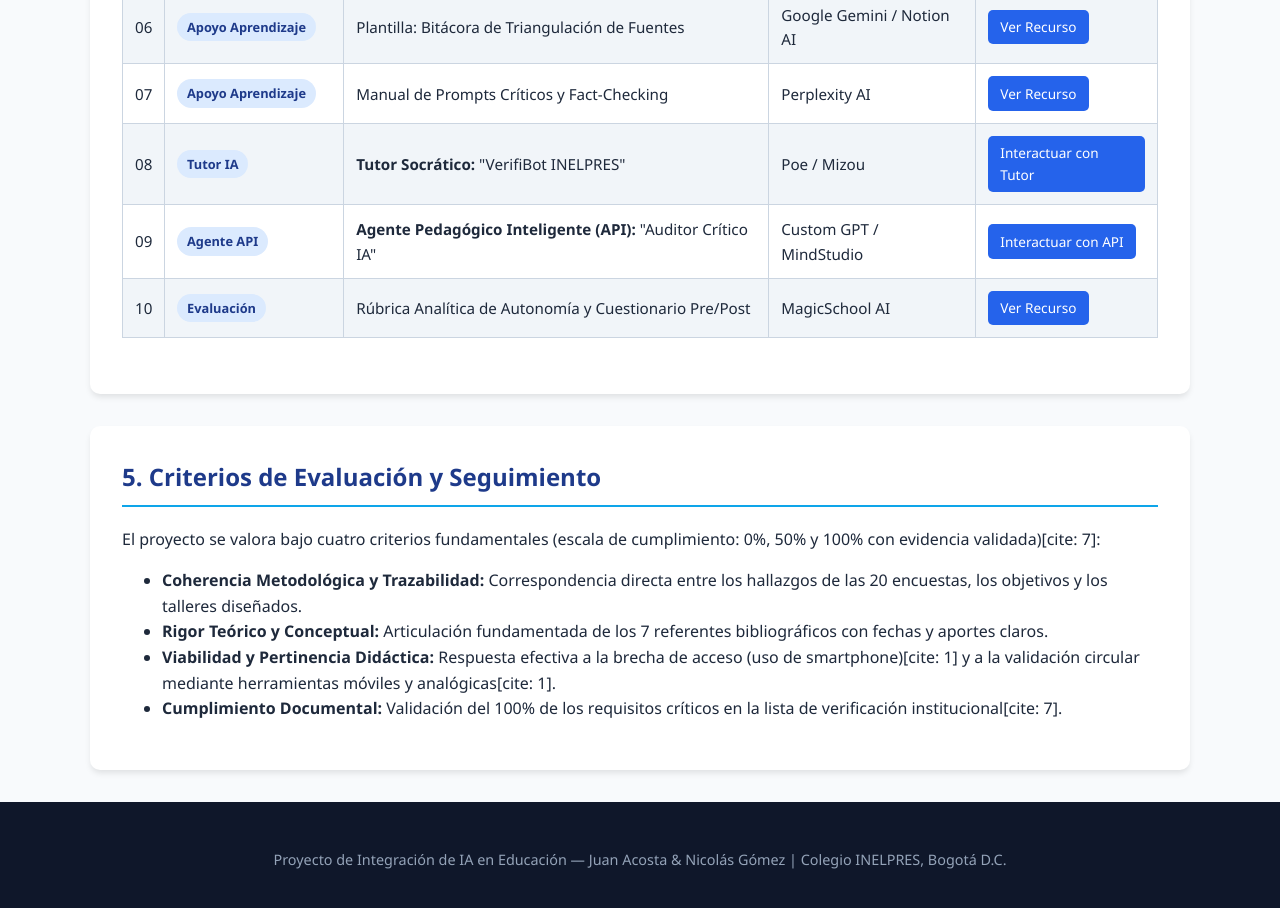
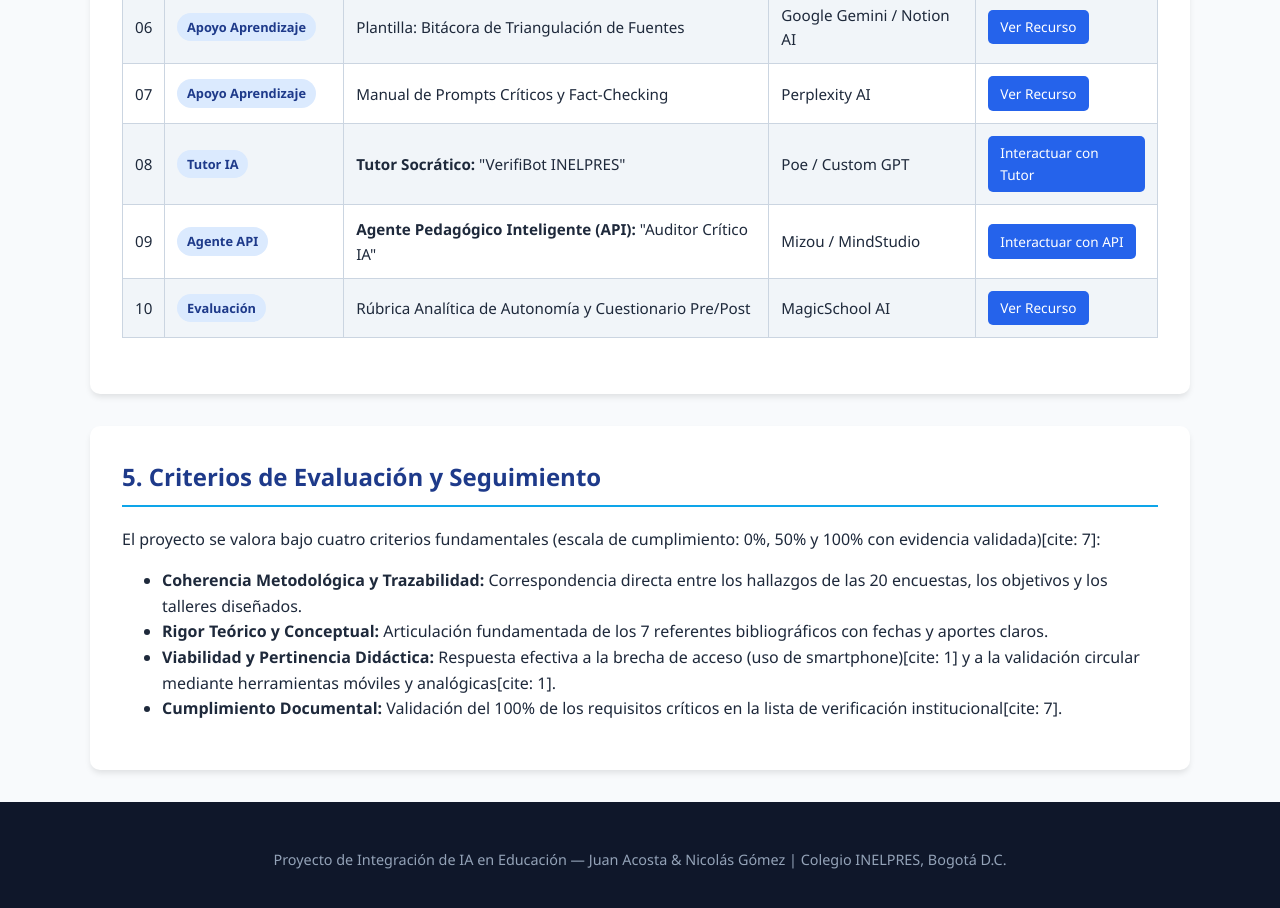
Before and after one commit to jacostamejia95-web/portafolio-ia-inelpres, a plain HTML site: page index.html in a window 1280 px wide. Shown: the part 3000-3908 px from the top of the page. Drawn offline with Linux system fonts and the light colour scheme.

Commit message:
Update index.html

```diff
--- a/index.html
+++ b/index.html
@@ -254,14 +254,14 @@
                     <td>08</td>
                     <td><span class="badge">Tutor IA</span></td>
                     <td><strong>Tutor Socrático:</strong> "VerifiBot INELPRES"</td>
-                    <td>Poe / Mizou</td>
+                    <td>Poe / Custom GPT </td>
                     <td><a href= https://poe.com/Botinelpres class="btn" target="_blank">Interactuar con Tutor</a></td>
                 </tr>
                 <tr>
                     <td>09</td>
                     <td><span class="badge">Agente API</span></td>
                     <td><strong>Agente Pedagógico Inteligente (API):</strong> "Auditor Crítico IA"</td>
-                    <td>Custom GPT / MindStudio</td>
+                    <td> Mizou / MindStudio</td>
                     <td><a href= https://mizou.com/login-thread?ID=TQ0I56SF00DNiwhzRxNVtBb45Ceyi6sZIn--Fd_N32M-156842  class="btn" target="_blank">Interactuar con API</a></td>
                 </tr>
                 <tr>
```
